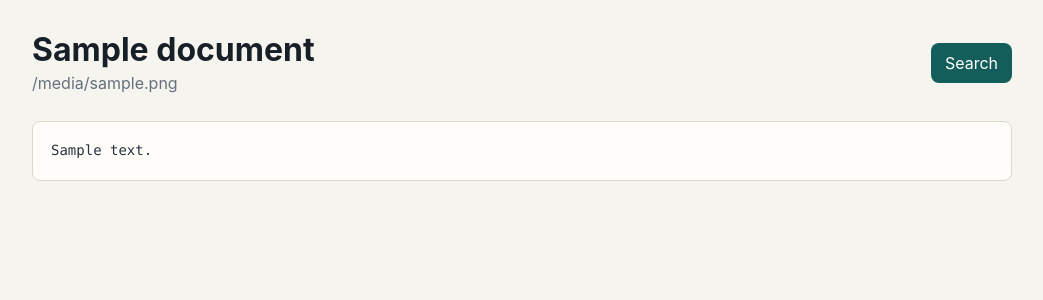
After one commit to ashzak/local-semantic-search, a FastAPI app: template web/templates/document.html in a window 1280 px wide. The commit adds this page. Shown: the top 300 px of the page, without its empty margins (118-1161 px from the left). Run offline with FastAPI, Linux system fonts and the light colour scheme; the template is opened without the code that fills it: most values are stand-ins (such as "Sample title", 1, 10 or a date in 2020).

Commit message:
Add document detail pages

```diff
--- a/semantic_search/app.py
+++ b/semantic_search/app.py
@@ -11,7 +11,7 @@ from fastapi.responses import HTMLResponse, RedirectResponse
 from fastapi.staticfiles import StaticFiles
 from fastapi.templating import Jinja2Templates
 
-from semantic_search.documents import SUPPORTED_EXTENSIONS
+from semantic_search.documents import SUPPORTED_EXTENSIONS, read_document_text
 from semantic_search.index import SearchIndex
 
 
@@ -38,6 +38,13 @@ class Answer:
     sources: list[str]
 
 
+@dataclass(frozen=True)
+class DocumentView:
+    filename: str
+    title: str
+    text: str
+
+
 @app.get("/", response_class=HTMLResponse)
 def home(request: Request, q: str = "", notice: str = "", error: str = "") -> HTMLResponse:
     index = _load_or_build_index()
@@ -56,6 +63,26 @@ def home(request: Request, q: str = "", notice: str = "", error: str = "") -> HT
             "documents": _list_documents(),
             "notice": notice,
             "error": error,
+        },
+    )
+
+
+@app.get("/documents/{filename}", response_class=HTMLResponse)
+def document_detail(request: Request, filename: str):
+    path = _document_path(filename)
+    if path is None or not path.exists():
+        return _redirect_with_message(error="Document was not found.")
+
+    document = DocumentView(
+        filename=path.name,
+        title=path.stem.replace("-", " ").replace("_", " ").title(),
+        text=read_document_text(path).strip() or "No extractable text found.",
+    )
+    return templates.TemplateResponse(
+        request,
+        "document.html",
+        {
+            "document": document,
         },
     )
 
--- a/semantic_search/documents.py
+++ b/semantic_search/documents.py
@@ -51,6 +51,12 @@ def load_chunks(path: Path, chunk_size: int = 900, overlap: int = 150) -> list[C
             )
 
     return chunks
+
+
+def read_document_text(path: Path) -> str:
+    if path.suffix.lower() not in SUPPORTED_EXTENSIONS:
+        raise ValueError(f"Unsupported document type: {path.suffix}")
+    return _read_document(path)
 
 
 def _iter_files(path: Path) -> list[Path]:
--- a/web/static/styles.css
+++ b/web/static/styles.css
@@ -71,6 +71,21 @@ button {
   cursor: pointer;
 }
 
+a {
+  color: inherit;
+}
+
+.button-link {
+  display: inline-flex;
+  align-items: center;
+  height: 40px;
+  border-radius: 8px;
+  padding: 0 14px;
+  background: #135e5a;
+  color: white;
+  text-decoration: none;
+}
+
 .search button {
   height: 48px;
   min-width: 104px;
@@ -127,10 +142,11 @@ input[type="file"] {
   background: #fffdfa;
 }
 
-.document span {
+.document a {
   padding: 6px 9px;
   color: #56616c;
   font-size: 13px;
+  text-decoration: none;
 }
 
 .document button {
@@ -177,6 +193,10 @@ input[type="file"] {
   font-size: 13px;
 }
 
+.meta a {
+  color: #65717c;
+}
+
 h2 {
   margin: 0 0 8px;
   font-size: 18px;
@@ -194,6 +214,21 @@ mark {
   padding: 0 2px;
   background: #ffe48a;
   color: inherit;
+}
+
+.document-detail {
+  border: 1px solid #ddd8cd;
+  border-radius: 8px;
+  background: #fffdfa;
+}
+
+.document-detail pre {
+  margin: 0;
+  overflow-x: auto;
+  white-space: pre-wrap;
+  padding: 18px;
+  color: #26323c;
+  font: 14px/1.55 ui-monospace, SFMono-Regular, Menlo, Monaco, Consolas, "Liberation Mono", monospace;
 }
 
 .empty {
--- /dev/null
+++ b/web/templates/document.html
@@ -0,0 +1,24 @@
+<!doctype html>
+<html lang="en">
+  <head>
+    <meta charset="utf-8">
+    <meta name="viewport" content="width=device-width, initial-scale=1">
+    <title>{{ document.title }} · Local Semantic Search</title>
+    <link rel="stylesheet" href="/static/styles.css">
+  </head>
+  <body>
+    <main class="shell">
+      <header class="topbar">
+        <div>
+          <h1>{{ document.title }}</h1>
+          <p>{{ document.filename }}</p>
+        </div>
+        <a class="button-link" href="/">Search</a>
+      </header>
+
+      <article class="document-detail">
+        <pre>{{ document.text }}</pre>
+      </article>
+    </main>
+  </body>
+</html>
--- a/web/templates/index.html
+++ b/web/templates/index.html
@@ -41,7 +41,7 @@
           {% for document in documents %}
             <form class="document" method="post" action="/documents/delete">
               <input type="hidden" name="filename" value="{{ document }}">
-              <span>{{ document }}</span>
+              <a href="/documents/{{ document }}">{{ document }}</a>
               <button type="submit" aria-label="Delete {{ document }}">Remove</button>
             </form>
           {% endfor %}
@@ -66,7 +66,7 @@
             <article class="result">
               <div class="meta">
                 <span>{{ "%.3f"|format(result.score) }}</span>
-                <span>{{ result.source }}</span>
+                <a href="/documents/{{ result.source }}">{{ result.source }}</a>
               </div>
               <h2>{{ result.title_html | safe }}</h2>
               <p>{{ result.text_html | safe }}</p>
```
Also changed, not shown: tests/test_app.py (+34 -0 lines), README.md.
